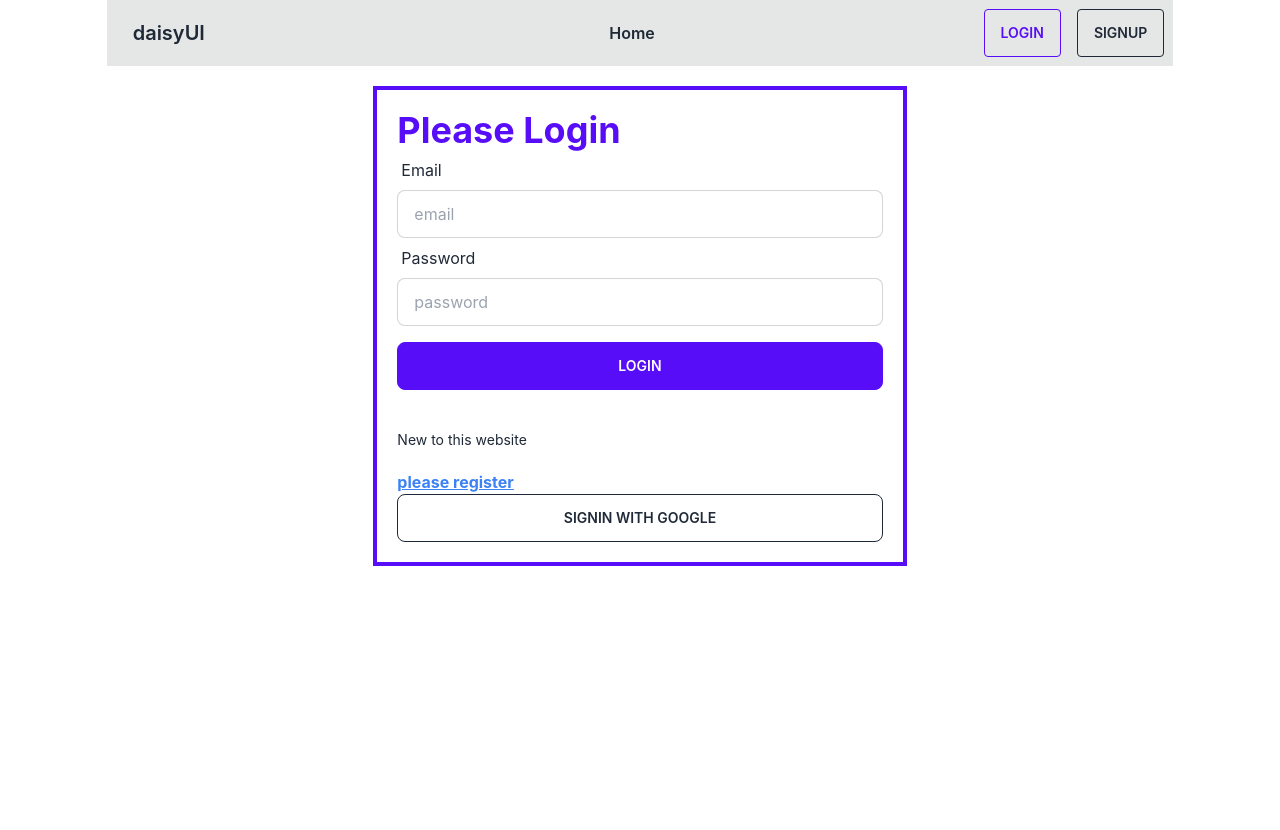
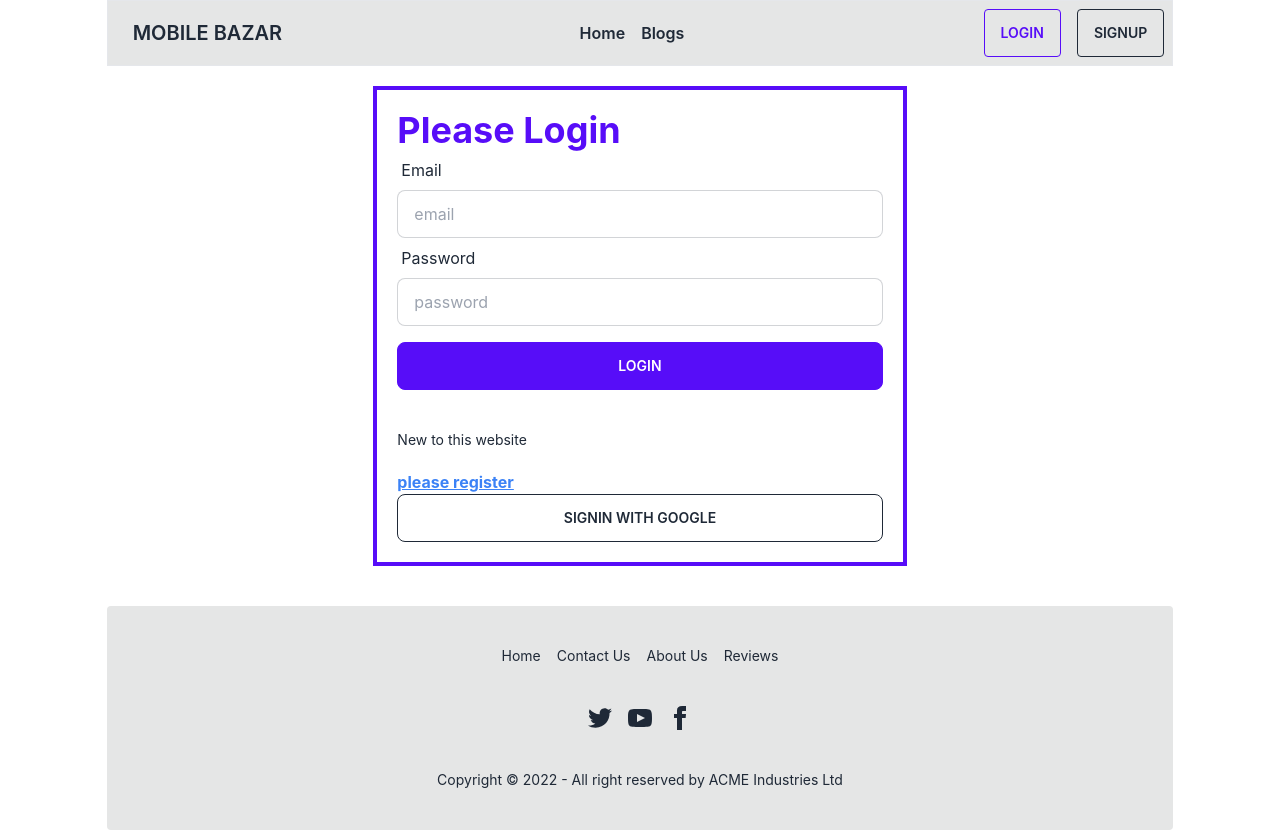
Before and after one commit to Mahmod-Hassan/resale-products-client, a React (Create React App) app: page /login in a window 1280 px wide. Before the commit the page ends 800 px from the top, so only its background shows below. Built offline with nearby package versions, Linux system fonts and the light colour scheme; no server answers.

Commit message:
404 page done

```diff
--- a/src/Layout/Main.js
+++ b/src/Layout/Main.js
@@ -1,5 +1,6 @@
 import React from 'react';
 import { Outlet } from 'react-router-dom';
+import Footer from '../Pages/Shared/Footer/Footer';
 import Navbar from '../Pages/Shared/Navbar/Navbar';
 
 const Main = () => {
@@ -7,6 +8,7 @@ const Main = () => {
         <div>
             <Navbar></Navbar>
             <Outlet></Outlet>
+            <Footer></Footer>
         </div>
     );
 };
--- /dev/null
+++ b/src/Pages/Blogs/Blogs.js
@@ -0,0 +1,35 @@
+import React from 'react';
+
+const Blogs = () => {
+    const blogs = [
+        {
+            question: 'What are the different ways to manage a state in a React application?',
+            answer: 'When we talk about state in our applications, it’s important to be clear about what types of state actually matter There are four main types of state you need to properly manage in your React apps: 1. Local state 2. Global state 3. Server state 4. URL state'
+        },
+        {
+            question: 'How does prototypical inheritance work?',
+            answer: 'The Prototypal Inheritance is a feature in javascript used to add methods and properties in objects. It is a method by which an object can inherit the properties and methods of another object. Traditionally, in order to get and set the [[Prototype]] of an object, we use Object. getPrototypeOf and Object'
+        },
+        {
+            question: 'What is a unit test? Why should we write unit tests?',
+            answer: 'The main objective of unit testing is to isolate written code to test and determine if it works as intended. Unit testing is an important step in the development process, because if done correctly, it can help detect early flaws in code which may be more difficult to find in later testing stages.'
+        },
+        {
+            question: 'React vs. Angular vs. Vue?',
+            answer: 'Angular, developed by Google, was first released in 2010, making it the oldest of the lot. It is a TypeScript-based JavaScript framework. A substantial shift occurred in 2016 on the release of Angular 2 (and the dropping of the “JS” from the original name – AngularJS). Angular 2+ is known as just Angular. Although AngularJS (version 1) still gets updates, we will focus the discussion on Angular.Vue, also known as Vue.js, is the youngest member of the group.It was developed by ex- Google employee Evan You in 2014. Over the last several years, Vue has seen a substantial shift in popularity, even though it doesn’t have the backing of a large company.The most current version is always announced on the official Vue website on their releases page.Contributors for Vue are supported by Patreon.It should be noted that Vue also has its own GitHub repo, and functions using TypeScript.React, developed by Facebook, was initially released in 2013. Facebook uses React extensively in their products(Facebook, Instagram, and WhatsApp).Similar to Vue, the React developers also announce their newest version on the blog section of the React website.'
+        }
+    ]
+    return (
+        <div className='mx-auto'>
+            {
+                blogs.map(blog => <div className='shadow-lg p-5 w-2/3 mx-auto'>
+                    <h2 className='text-3xl font-bold'>{blog.question}</h2>
+                    <p className='text-xl'>{blog.answer}</p>
+                </div>
+                )
+            }
+        </div>
+    );
+};
+
+export default Blogs;
--- a/src/Pages/Dashboard/AllBuyers/AllBuyers.js
+++ b/src/Pages/Dashboard/AllBuyers/AllBuyers.js
@@ -5,8 +5,6 @@ import { AuthContext } from '../../../context/AuthProvider/AuthProvider';
 
 
 const AllBuyers = () => {
-
-    const { deleteAUser } = useContext(AuthContext);
 
     const [buyers, setBuyers] = useState([]);
 
@@ -26,15 +24,11 @@ const AllBuyers = () => {
             })
                 .then(res => res.json())
                 .then(data => {
+                    console.log(data);
                     if (data.deletedCount > 0) {
                         toast.success('deleted successfully');
                         const remainingBuyers = buyers.filter(buyer => buyer._id !== id);
                         setBuyers(remainingBuyers);
-                        deleteAUser()
-                            .then(result => {
-                                console.log(result.user);
-                            })
-                            .catch(err => toast.error(err.message))
                     }
                 })
         }
@@ -63,7 +57,7 @@ const AllBuyers = () => {
                                     <th>{idx + 1}</th>
                                     <td>{buyer.name}</td>
                                     <td>{buyer.email}</td>
-                                    <td><button onClick={() => handleBuyerDelete(buyer?._id)} className='btn btn-error'>Delete</button></td>
+                                    <td><button onClick={() => handleBuyerDelete(buyer?._id)} className='btn btn-error btn-sm'>Delete</button></td>
                                 </tr>)
                                 :
                                 <tr className='text-center text-xl text-primary'>No Buyer Found</tr>
--- a/src/Pages/Dashboard/AllSellers/AllSellers.js
+++ b/src/Pages/Dashboard/AllSellers/AllSellers.js
@@ -5,8 +5,8 @@ import toast from 'react-hot-toast';
 import { AuthContext } from '../../../context/AuthProvider/AuthProvider';
 
 const AllSellers = () => {
-    const { deleteAUser } = useContext(AuthContext);
-    const { data: sellers = [], refetch, isLoading } = useQuery({
+
+    const { data: sellers = [], refetch } = useQuery({
         queryKey: ['all-sellers'],
         queryFn: async () => {
             const res = await fetch('http://localhost:5000/all-sellers?type=seller');
@@ -40,11 +40,6 @@ const AllSellers = () => {
                 .then(data => {
                     if (data.deletedCount > 0) {
                         refetch();
-                        deleteAUser()
-                            .then(result => {
-                                console.log(result.user);
-                            })
-                            .catch(err => toast.error(err.message))
                     }
 
 
@@ -63,7 +58,6 @@ const AllSellers = () => {
             .then(data => {
                 console.log(data);
                 refetch()
-                isLoading(false);
             })
     }
     return (
@@ -98,12 +92,12 @@ const AllSellers = () => {
                                             :
                                             <button onClick={() => handleMakeAdmin(seller._id)} className='btn btn-sm'>Make Admin</button>
                                     }</td>
-                                    <td><button onClick={() => handleSellerDelete(seller?._id)} className='btn btn-error'>Delete</button></td>
+                                    <td><button onClick={() => handleSellerDelete(seller?._id)} className='btn btn-error btn-sm'>Delete</button></td>
                                     {
                                         seller?.verified === true ?
-                                            <td><button className='btn btn-disabled'>Verified</button></td>
+                                            <td><button className='btn btn-disabled btn-sm'>Verified</button></td>
                                             :
-                                            <td><button onClick={() => verifySellerHandler(seller?._id)} className='btn btn-accent'>Verify</button></td>
+                                            <td><button onClick={() => verifySellerHandler(seller?._id)} className='btn btn-accent btn-sm'>Verify</button></td>
                                     }
                                 </tr>)
                                 :
--- /dev/null
+++ b/src/Pages/NotFound/NotFound.js
@@ -0,0 +1,13 @@
+import React from 'react';
+import { Link } from 'react-router-dom';
+
+const NotFound = () => {
+    return (
+        <div className='text-center h-screen'>
+            <Link to='/' className='btn btn-primary mt-5'>Go to the home page</Link>
+            <img src="https://img.freepik.com/free-vector/oops-404-error-with-broken-robot-concept-illustration_114360-1932.jpg?w=2000" alt="" className='h-full w-full' />
+        </div>
+    );
+};
+
+export default NotFound;
--- /dev/null
+++ b/src/Pages/Shared/Footer/Footer.js
@@ -0,0 +1,27 @@
+import React from 'react';
+import { Link } from 'react-router-dom';
+
+const Footer = () => {
+    return (
+        <footer className="footer footer-center p-10 bg-base-300 text-normal rounded mt-10">
+            <div className="grid grid-flow-col gap-4">
+                <Link to="/">Home</Link>
+                <Link to="/">Contact Us</Link>
+                <Link to="/">About Us</Link>
+                <Link to="/">Reviews</Link>
+            </div>
+            <div>
+                <div className="grid grid-flow-col gap-4">
+                    <a><svg xmlns="http://www.w3.org/2000/svg" width="24" height="24" viewBox="0 0 24 24" className="fill-current"><path d="M24 4.557c-.883.392-1.832.656-2.828.775 1.017-.609 1.798-1.574 2.165-2.724-.951.564-2.005.974-3.127 1.195-.897-.957-2.178-1.555-3.594-1.555-3.179 0-5.515 2.966-4.797 6.045-4.091-.205-7.719-2.165-10.148-5.144-1.29 2.213-.669 5.108 1.523 6.574-.806-.026-1.566-.247-2.229-.616-.054 2.281 1.581 4.415 3.949 4.89-.693.188-1.452.232-2.224.084.626 1.956 2.444 3.379 4.6 3.419-2.07 1.623-4.678 2.348-7.29 2.04 2.179 1.397 4.768 2.212 7.548 2.212 9.142 0 14.307-7.721 13.995-14.646.962-.695 1.797-1.562 2.457-2.549z"></path></svg></a>
+                    <a><svg xmlns="http://www.w3.org/2000/svg" width="24" height="24" viewBox="0 0 24 24" className="fill-current"><path d="M19.615 3.184c-3.604-.246-11.631-.245-15.23 0-3.897.266-4.356 2.62-4.385 8.816.029 6.185.484 8.549 4.385 8.816 3.6.245 11.626.246 15.23 0 3.897-.266 4.356-2.62 4.385-8.816-.029-6.185-.484-8.549-4.385-8.816zm-10.615 12.816v-8l8 3.993-8 4.007z"></path></svg></a>
+                    <a><svg xmlns="http://www.w3.org/2000/svg" width="24" height="24" viewBox="0 0 24 24" className="fill-current"><path d="M9 8h-3v4h3v12h5v-12h3.642l.358-4h-4v-1.667c0-.955.192-1.333 1.115-1.333h2.885v-5h-3.808c-3.596 0-5.192 1.583-5.192 4.615v3.385z"></path></svg></a>
+                </div>
+            </div>
+            <div>
+                <p>Copyright © 2022 - All right reserved by ACME Industries Ltd</p>
+            </div>
+        </footer>
+    );
+};
+
+export default Footer;
--- a/src/Pages/Shared/Navbar/Navbar.js
+++ b/src/Pages/Shared/Navbar/Navbar.js
@@ -12,12 +12,13 @@ const Navbar = () => {
             .then(data => setUserType(data?.user_type))
     }, [user?.email]);
 
-
     const handleLogout = () => {
         logOut();
     }
+
     const routes = <>
         <Link to='/' className='font-semibold mr-4 hover:text-red-500'>Home</Link>
+        <Link to='/blogs' className='font-semibold mr-4 hover:text-red-500'>Blogs</Link>
         {
             user?.uid && <Link to='/dashboard' className='font-semibold mr-4 hover:text-red-500'>Dashboard</Link>
         }
@@ -25,6 +26,8 @@ const Navbar = () => {
             userType === 'seller' && <Link to='/add-product' className='font-semibold mr-4 hover:text-red-500'>AddAProduct</Link>
         }
     </>
+
+
     return (
         <div>
             <div className="navbar border bg-base-300">
@@ -37,7 +40,7 @@ const Navbar = () => {
                             <li>{routes}</li>
                         </ul>
                     </div>
-                    <a className="btn btn-ghost normal-case text-xl">daisyUI</a>
+                    <Link to='/' className='btn btn-ghost text-xl'>Mobile Bazar</Link>
                 </div>
                 <div className="navbar-center hidden lg:flex">
                     <ul className="menu menu-horizontal p-0 items-center">
--- a/src/context/AuthProvider/AuthProvider.js
+++ b/src/context/AuthProvider/AuthProvider.js
@@ -1,5 +1,5 @@
 import React, { createContext, useEffect, useState } from 'react';
-import { createUserWithEmailAndPassword, deleteUser, getAuth, GoogleAuthProvider, onAuthStateChanged, signInWithEmailAndPassword, signInWithPopup, signOut, updateProfile } from 'firebase/auth';
+import { createUserWithEmailAndPassword, getAuth, GoogleAuthProvider, onAuthStateChanged, signInWithEmailAndPassword, signInWithPopup, signOut, updateProfile } from 'firebase/auth';
 import app from '../../firebase/firebase.config';
 
 
@@ -33,9 +33,7 @@ const AuthProvider = ({ children }) => {
     const logOut = () => {
         return signOut(auth);
     }
-    const deleteAUser = () => {
-        return deleteUser(auth.currentUser)
-    }
+
     useEffect(() => {
         const unsubscribe = onAuthStateChanged(auth, currentUser => {
             setUser(currentUser);
@@ -52,7 +50,6 @@ const AuthProvider = ({ children }) => {
         updateUser,
         logOut,
         user,
-        deleteAUser,
         loading
     }
     return (
```
Also changed, not shown: src/Router/Routes/Routes.js (+10 -0 lines).
